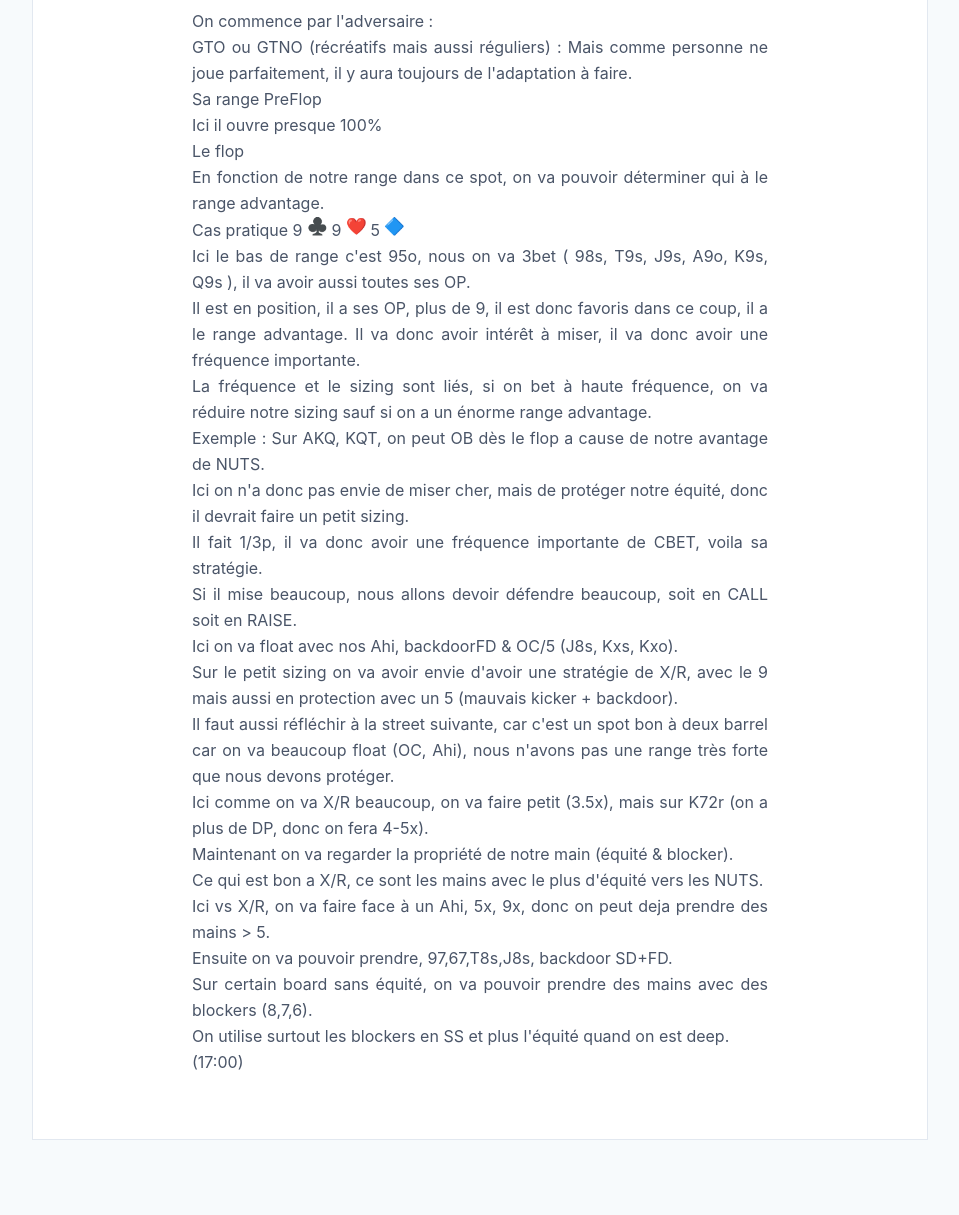
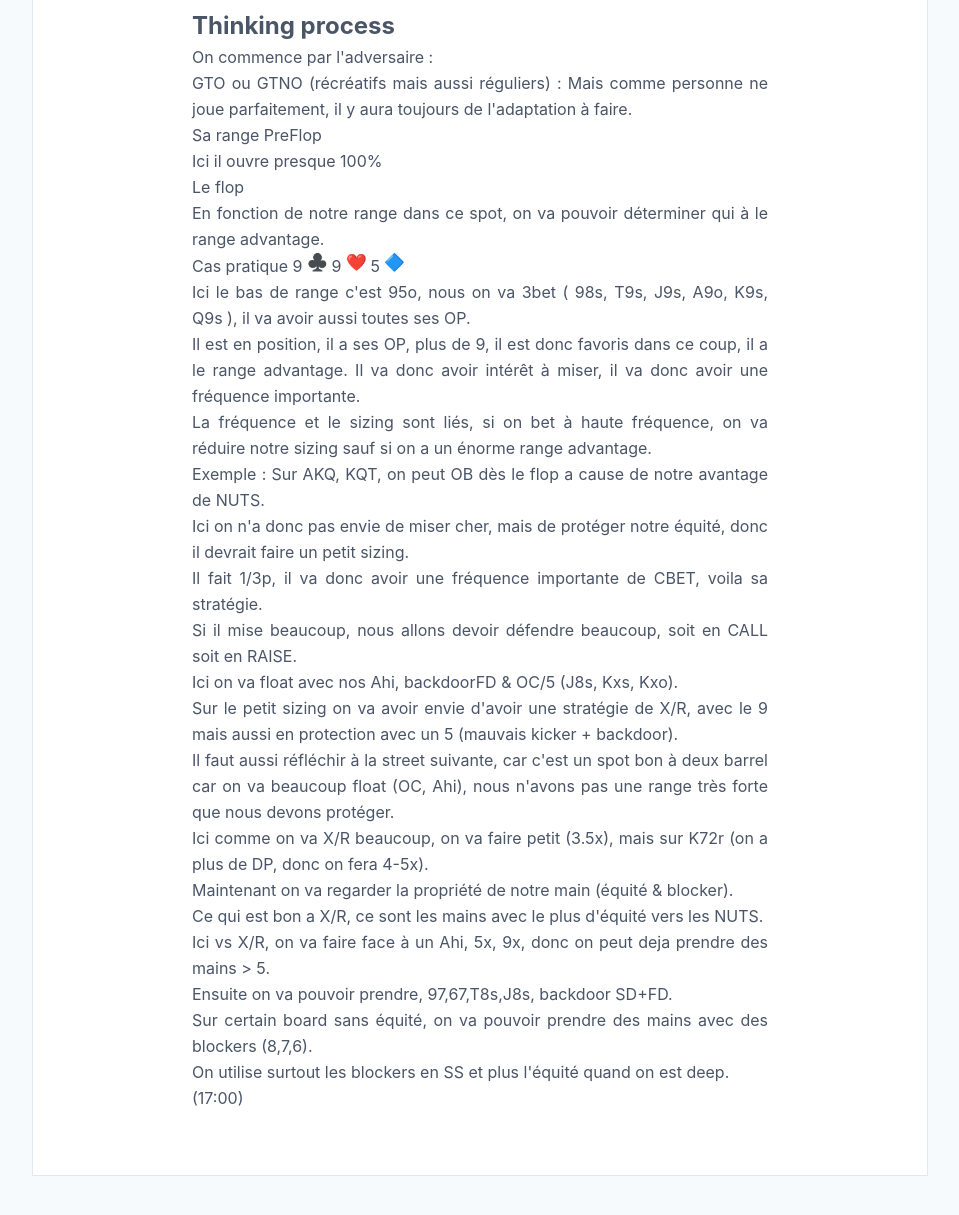
Before and after one commit to greglejeune/blog, a Jekyll site: the page built from _posts/2020-01-23-thinking-process.md, in a window 1280 px wide, cut to the strip 530-1754 px from the top of the page. Shown: the top 1215 px of the strip, without its empty margins (160-1119 px from the left). Built offline with Jekyll 4.4.1, drawn with Linux system fonts in a browser that asks for light colours; emoji names are drawn with the system emoji font; before the commit the page ends 1718 px from its top, so only the background shows below that.

Commit message:
Update 2020-01-23-thinking-process.md

```diff
--- a/_posts/2020-01-23-thinking-process.md
+++ b/_posts/2020-01-23-thinking-process.md
@@ -15,6 +15,8 @@ video: Basou_NL5K.mp4
         <source src="http://videos.poker-academie.com/videos/{{ page.video }}" type="video/mp4">
     </video>
   </div>
+
+  <h2>Thinking process</h2>
 
   <p>On commence par l'adversaire :</p>
   <p>GTO ou GTNO (récréatifs mais aussi réguliers) : Mais comme personne ne joue parfaitement, il y aura toujours de l'adaptation à faire.</p>
```
